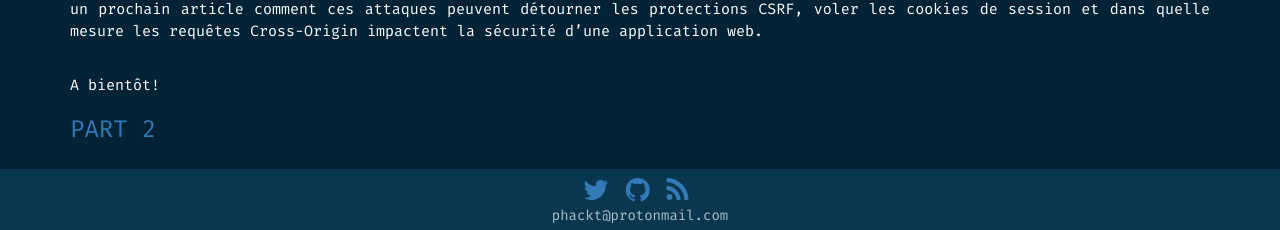
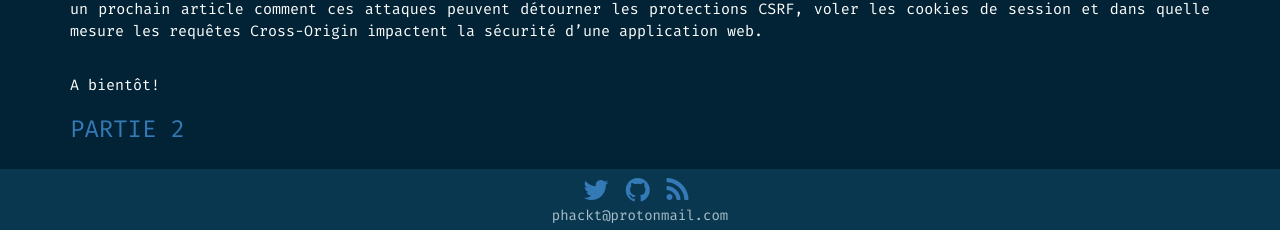
Before and after one commit to phackt/phackt.github.io, a Jekyll site: the page built from _posts/2016-08-09-xss-cors-csrf-partie-1-xss.markdown, in a window 1280 px wide and 900 px high, scrolled down 2494 px. Shown: the part 667-897 px from the top of the window. Built offline with Jekyll 4.4.1, drawn with Linux system fonts in a browser that asks for light colours; nearby versions of some CDN libraries; some web fonts are replaced; comment, search, counter and statistics services are not loaded.

Commit message:
Update 2016-08-09-xss-cors-csrf-partie-1-xss.markdown

```diff
--- a/_posts/2016-08-09-xss-cors-csrf-partie-1-xss.markdown
+++ b/_posts/2016-08-09-xss-cors-csrf-partie-1-xss.markdown
@@ -91,4 +91,4 @@ Les attaques possibles sont nombreuses sur une application web, nous avons mis e
 
 A bientôt!
 
-### [PART 2](https://phackt.com/xss-cors-csrf-partie-2-xss-cookies-session)
+### [PARTIE 2](https://phackt.com/xss-cors-csrf-partie-2-xss-cookies-session)
```
